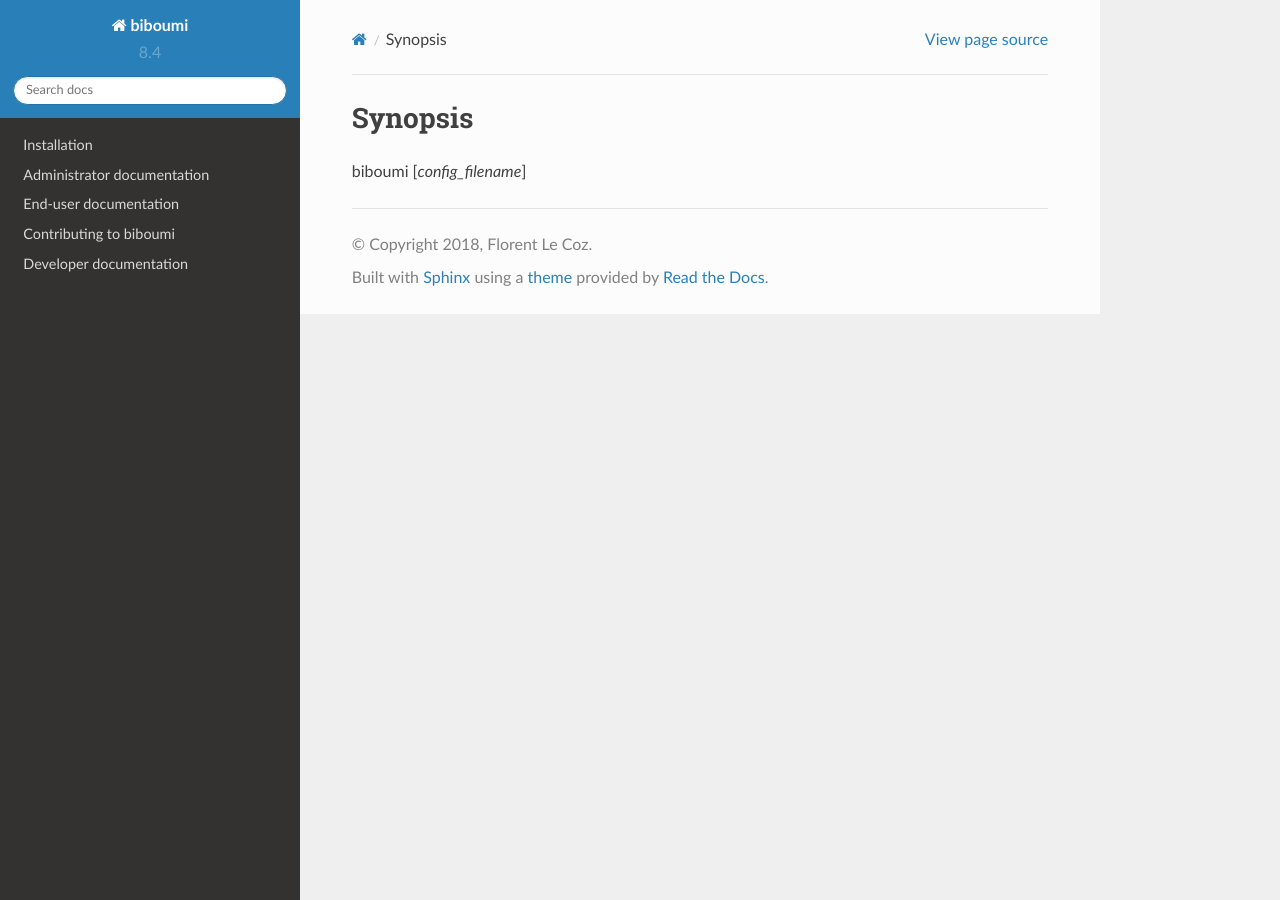
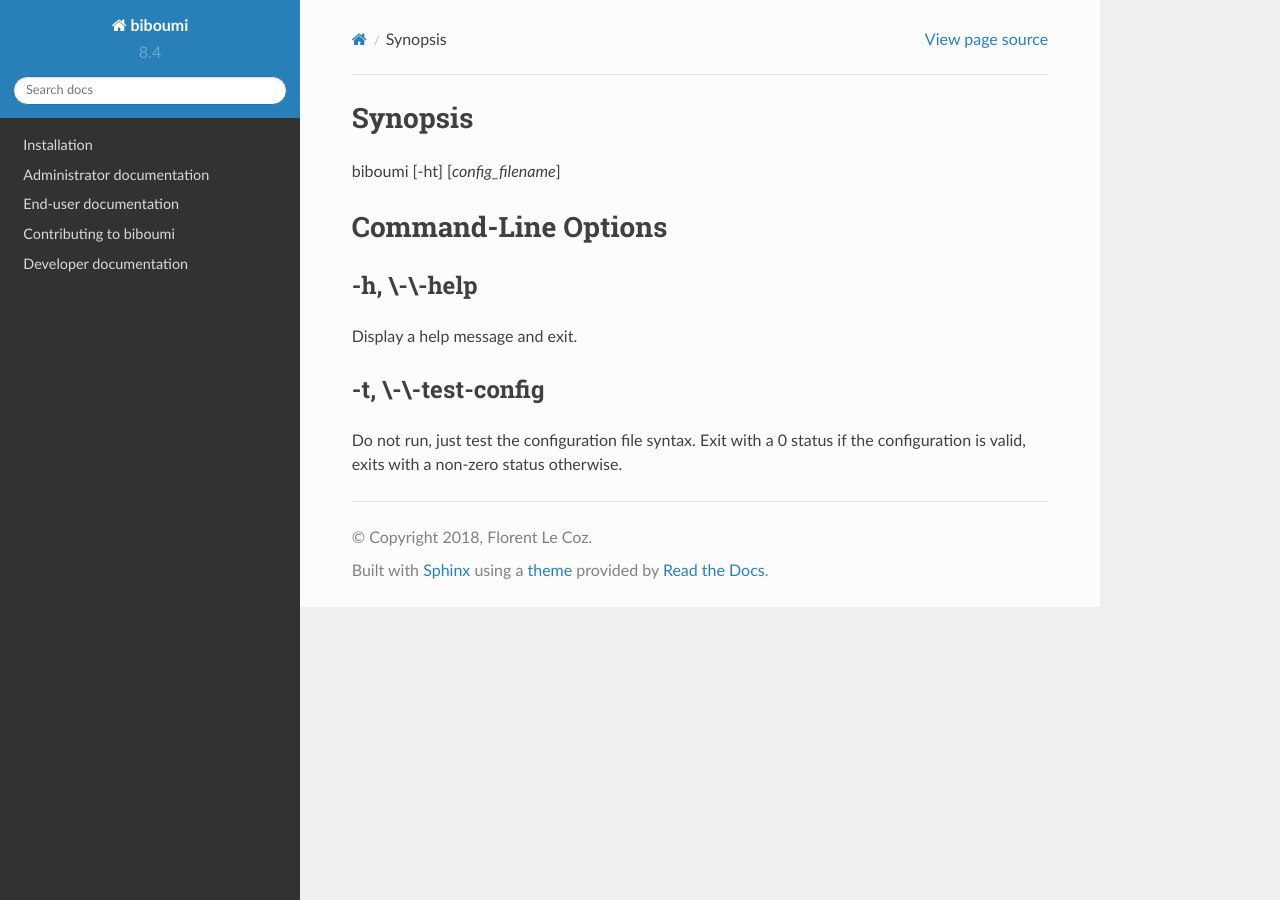
Before and after one commit to louiz/biboumi, a Sphinx documentation site: the page built from doc/synopsis.rst, in a window 1280 px wide. Built offline with Sphinx 7.4.7 and the Read the Docs theme 2.0.0, drawn with Linux system fonts in a browser that asks for light colours.

Commit message:
CLI: Add a test config flag
Adding a -t configuration flag that will make biboumi check the
configuration file syntax.

Such a syntax check is handy for some deployment tools. It helps the
tooling to statically analyse the configuration file and prevent
unecessesary deployments when the configuration file is clearly
incorrect.

Updating the synopsis with this new flag.

```diff
--- a/doc/synopsis.rst
+++ b/doc/synopsis.rst
@@ -1,4 +1,19 @@
 Synopsis
 ========
 
-biboumi [*config_filename*]
+biboumi [-ht] [*config_filename*]
+
+Command-Line Options
+========
+
+-h, \\-\\-help
+~~~~~~~~
+
+Display a help message and exit.
+
+-t, \\-\\-test-config
+~~~~~~~~
+
+Do not run, just test the configuration file syntax. Exit with a 0
+status if the configuration is valid, exits with a non-zero status
+otherwise.
```
Also changed, not shown: 1 other file.
